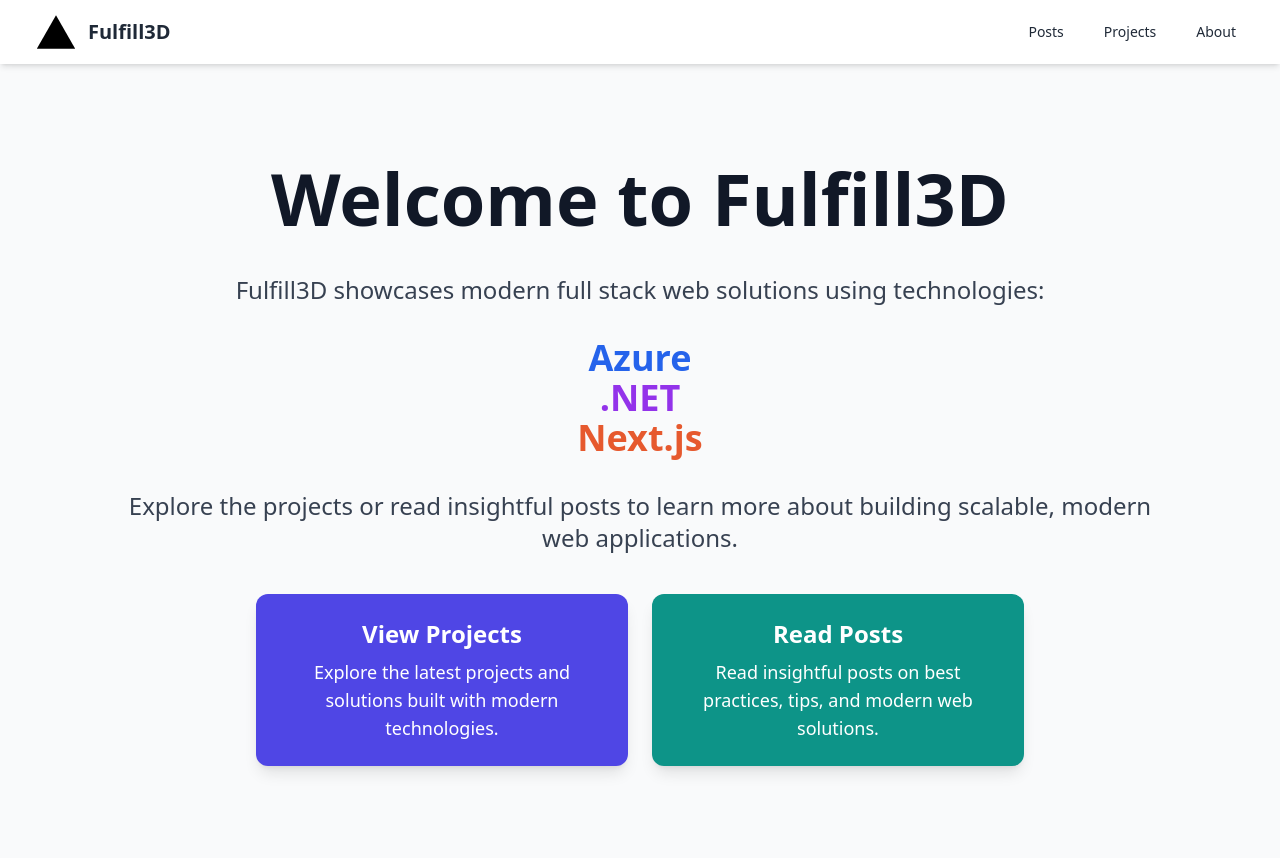
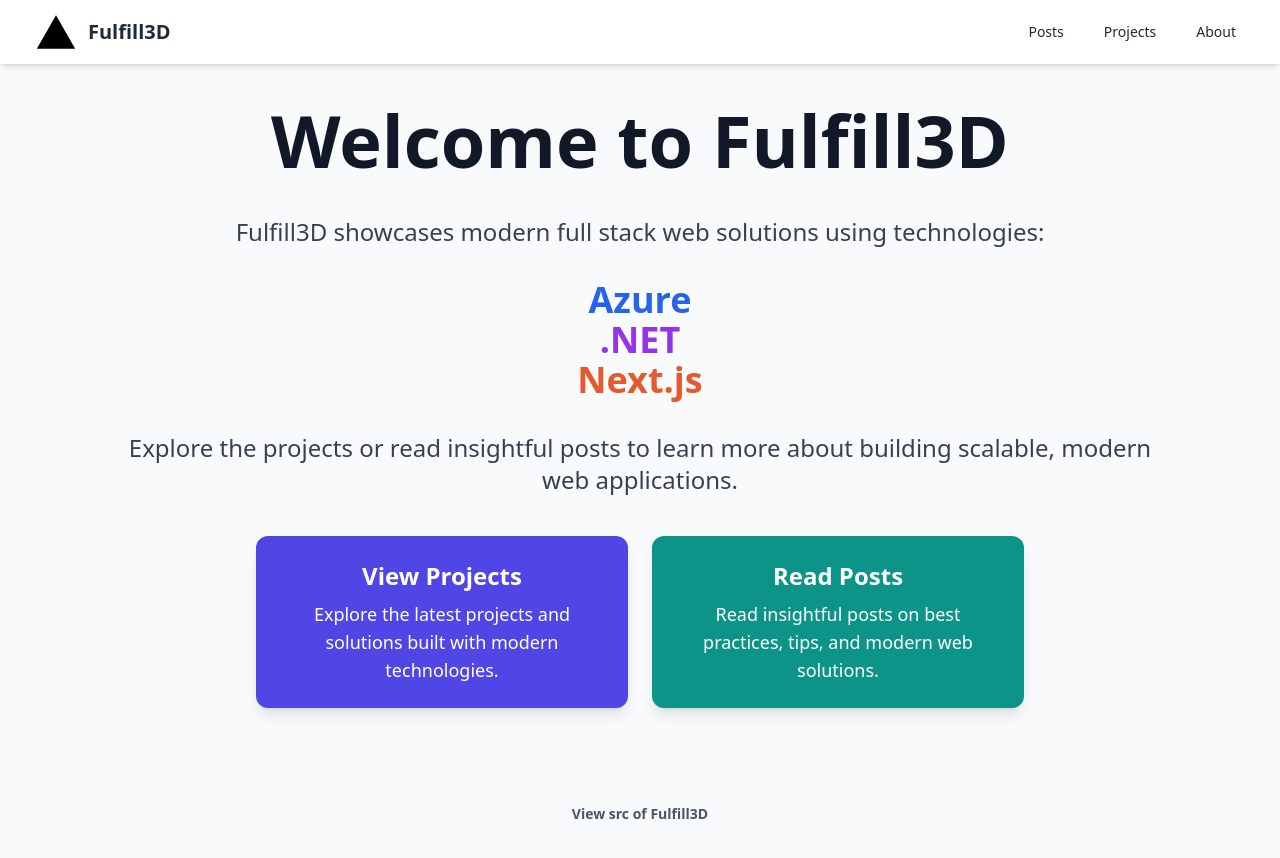
Before and after one commit to fulfill3d/Fulfill3D, a Next.js app: page / in a window 1280 px wide. Shown: the top 858 px of the page. Built offline with nearby package versions, Linux system fonts and the light colour scheme.

Commit message:
company profile updated, app src link added on home page

```diff
--- a/src/app/page.tsx
+++ b/src/app/page.tsx
@@ -7,7 +7,7 @@ const Home = () => {
     const router = useRouter();
 
     return (
-        <div className="min-h-screen w-full flex items-center justify-center px-6 py-10 bg-gray-50 overflow-hidden">
+        <div className="min-h-screen w-full flex flex-col items-center justify-between px-6 py-10 bg-gray-50 overflow-hidden">
             <div className="w-full h-full max-w-5xl text-center space-y-10 flex flex-col items-center justify-center">
                 {/* Heading */}
                 <h1 className="text-5xl md:text-7xl font-extrabold text-gray-900 leading-tight">
@@ -51,6 +51,18 @@ const Home = () => {
                     </div>
                 </div>
             </div>
+
+            {/* Link to Fulfill3D Frontend Repo */}
+            <footer className="text-gray-600 font-semibold text-sm mt-10">
+                <a
+                    href="https://github.com/fulfill3d/Fulfill3D_Frontend"
+                    target="_blank"
+                    rel="noopener noreferrer"
+                    className="hover:underline"
+                >
+                    View src of Fulfill3D
+                </a>
+            </footer>
         </div>
     );
 }
--- a/src/mock/about/data.ts
+++ b/src/mock/about/data.ts
@@ -20,14 +20,21 @@ export const personProfileJson = {
 export const companyProfileJson = {
     id: "fulfill3d",
     companyName: "Fulfill3D",
-    mission: "A proof of concept (PoC) and minimum viable product (MVP) lab specialized in backend development",
+    mission: "A proof of concept (PoC) and minimum viable product (MVP) lab specialized in full stack web development",
+    // descriptions: [
+    //     'Fulfill3D serves as a proof of concept (PoC) and minimum viable product (MVP) lab focused on full stack web development using Azure (PaaS). It showcases advanced backend solutions leveraging a range of Azure services, including Azure Functions, Azure Service Bus, Azure Storage, and identity management using Azure AD B2C.',
+    //     'The lab demonstrates the integration of Azure API Management (APIM) for managing and securing API endpoints, Azure App Configuration for centralized management of application settings, and Azure Key Vault for secure storage and management of secrets, keys, and certificates. Additionally, it utilizes Azure Redis Cache for low-latency data access and caching, enhancing the performance and scalability of distributed systems.',
+    //     'By employing .NET technologies, orchestrating complex workflows with Durable Functions, and leveraging event-driven architectures with Event Grid, Fulfill3D illustrates how to build resilient, high-performance backend systems that meet enterprise-level demands. Through best practices in dependency injection, clean architecture, and asynchronous processing, it provides real-world examples of how to design and implement scalable and maintainable solutions.',
+    //     'Fulfill3D serves as both a knowledge base and a portfolio, offering detailed technical documentation, architectural diagrams, and hands-on code samples. It demonstrates expertise in modern cloud development and the effective use of Azure services to deliver scalable, secure, and maintainable solutions.'
+    // ],
     descriptions: [
-        'Fulfill3D serves as a proof of concept (PoC) and minimum viable product (MVP) lab focused on backend development using Azure (PaaS). It showcases advanced backend solutions leveraging a range of Azure services, including Azure Functions, Azure Service Bus, Azure Storage, and identity management using Azure AD B2C.',
+        'Fulfill3D serves as a proof of concept (PoC) and minimum viable product (MVP) lab focused on full stack web development using Azure (PaaS) and modern frontend technologies. It showcases advanced backend solutions leveraging a range of Azure services, including Azure Functions, Azure Service Bus, Azure Storage, and identity management using Azure AD B2C, along with frontend implementation using Next.js and TailwindCSS for responsive, performant web applications.',
         'The lab demonstrates the integration of Azure API Management (APIM) for managing and securing API endpoints, Azure App Configuration for centralized management of application settings, and Azure Key Vault for secure storage and management of secrets, keys, and certificates. Additionally, it utilizes Azure Redis Cache for low-latency data access and caching, enhancing the performance and scalability of distributed systems.',
         'By employing .NET technologies, orchestrating complex workflows with Durable Functions, and leveraging event-driven architectures with Event Grid, Fulfill3D illustrates how to build resilient, high-performance backend systems that meet enterprise-level demands. Through best practices in dependency injection, clean architecture, and asynchronous processing, it provides real-world examples of how to design and implement scalable and maintainable solutions.',
-        'Fulfill3D serves as both a knowledge base and a portfolio, offering detailed technical documentation, architectural diagrams, and hands-on code samples. It demonstrates expertise in modern cloud development and the effective use of Azure services to deliver scalable, secure, and maintainable solutions.'
+        'On the frontend, Fulfill3D uses Next.js for server-side rendering and API routes, paired with TailwindCSS for modern, responsive UI design. The platform integrates full-stack solutions to deliver both backend and frontend functionality, creating seamless user experiences in web applications.',
+        'Fulfill3D serves as both a knowledge base and a portfolio, offering detailed technical documentation, architectural diagrams, and hands-on code samples. It demonstrates expertise in modern cloud development, frontend frameworks, and the effective use of Azure services to deliver scalable, secure, and maintainable solutions.'
     ],
-    tags: ["C#", ".NET", "Microsoft Azure", "Azure Functions", "Azure Service Bus", "Azure Storage", "Azure AD B2C", "Azure API Management", "Azure App Configuration", "Azure Key Vault", "Azure Redis Cache", "Durable Functions", "Azure Event Grid", "Azure Event Hub", "Next.js", "TypeScript"],
+    tags: ["C#", ".NET", "Azure", "Next.js", "TypeScript", "Azure Functions", "Azure Service Bus", "Azure Storage", "Azure AD B2C", "Azure API Management", "Azure App Configuration", "Azure Key Vault", "Azure Redis Cache", "Durable Functions", "Azure Event Grid", "Azure Event Hub"],
     logoUrl: "/fulfill3d_company_profile.png",
     socialMedia: [
         // {
```
